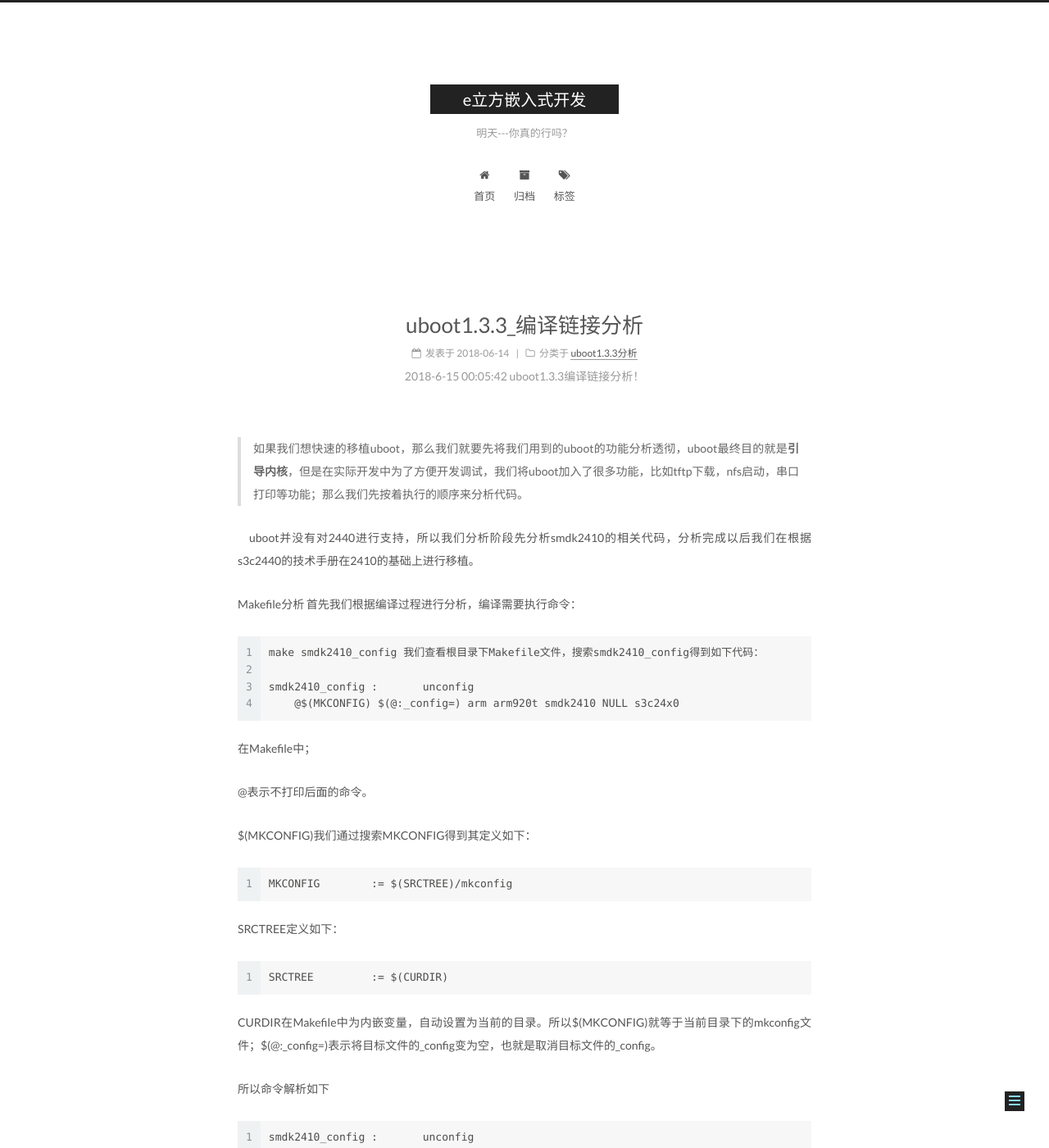
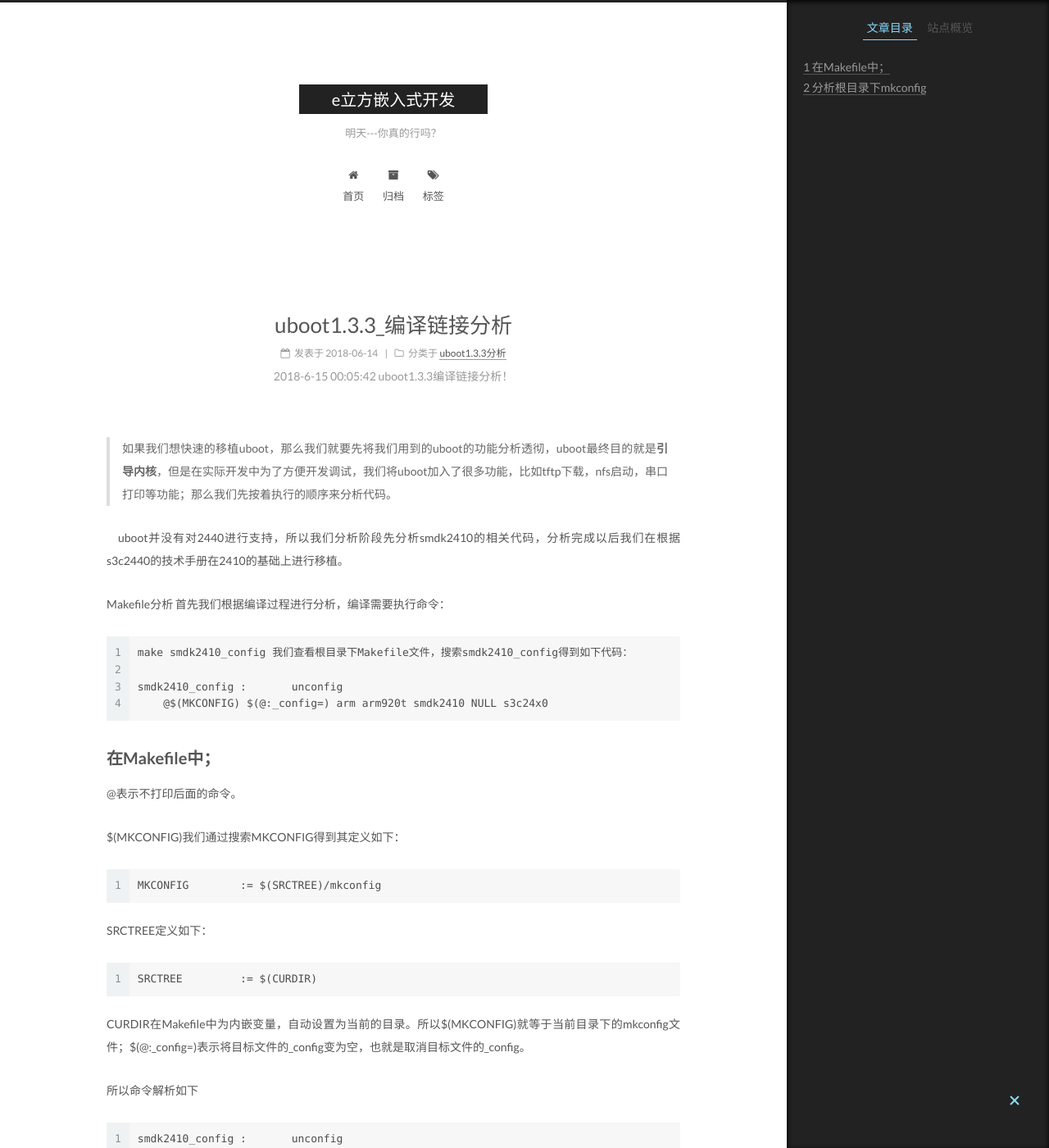
Before and after one commit to zsjpro/zsjpro.github.io, a Jekyll site: the page built from _posts/2018-06-14-uboot编译链接分析.md, in a window 1280 px wide and 1400 px high. Shown: the whole window at 82% size. Built offline with Jekyll 4.4.1, drawn with Linux system fonts in a browser that asks for light colours; some of the changed text lies outside the part shown.

Commit message:
myBlogV0.3

```diff
--- a/_posts/2018-06-14-uboot编译链接分析.md
+++ b/_posts/2018-06-14-uboot编译链接分析.md
@@ -18,7 +18,7 @@ Makefile分析
 	smdk2410_config	:	unconfig
 	    @$(MKCONFIG) $(@:_config=) arm arm920t smdk2410 NULL s3c24x0
 
-在Makefile中；
+## 在Makefile中；
 
 @表示不打印后面的命令。
 
@@ -42,7 +42,7 @@ CURDIR在Makefile中为内嵌变量，自动设置为当前的目录。所以$(M
 	./mkconfig smdk2410 arm arm920t smdk2410 NULL s3c24x0
 				  $1     $2   $3       $4     $5     $6
 
-##分析根目录下mkconfig
+## 分析根目录下mkconfig
 	while [ $# -gt 0 ] ; do
 	case "$1" in
 	--) shift ; break ;;
```
